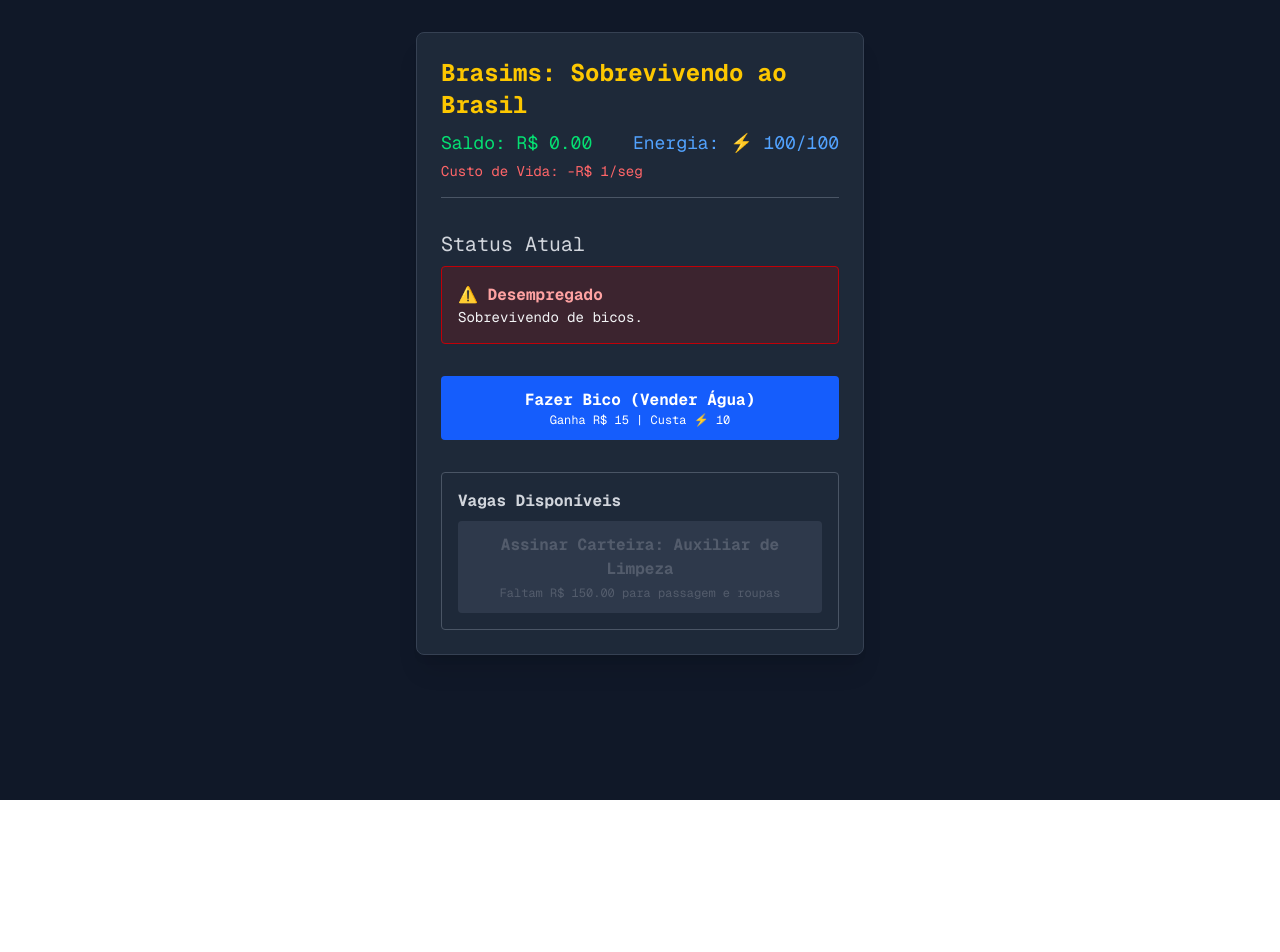
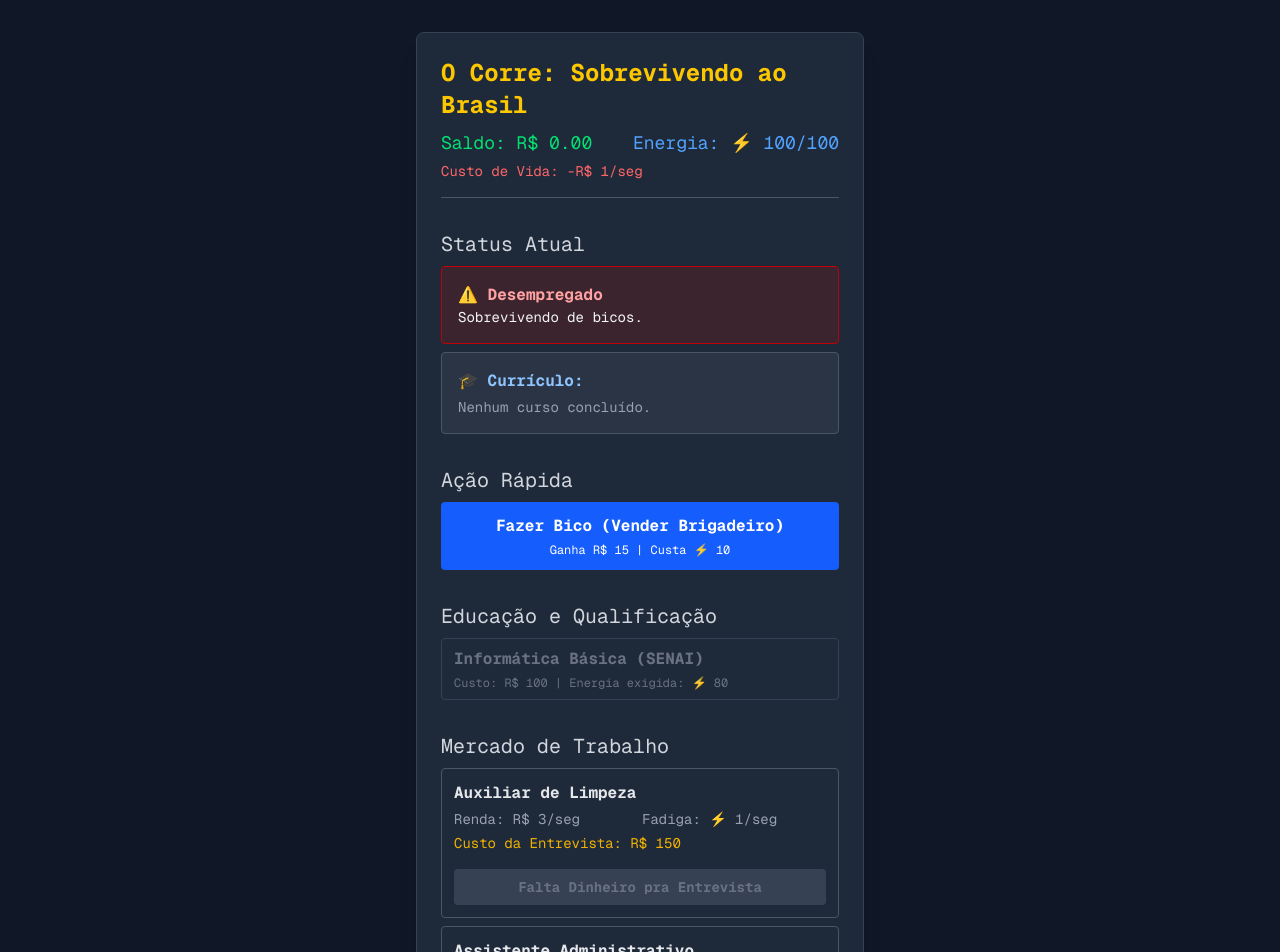
Before and after one commit to milrren/brasilian-social-sim, a Next.js app: page / in a window 1280 px wide. Shown: the top 952 px of the page. Before the commit the page ends 800 px from the top, so only its background shows below. Built offline with nearby package versions, Linux system fonts and the light colour scheme.

Commit message:
feat: v2

```diff
--- a/src/app/page.tsx
+++ b/src/app/page.tsx
@@ -1,13 +1,16 @@
 "use client";
 
 import { useGameLoop } from '../core/hooks/useGameLoop';
-import { fazerBico, assinarCarteira } from '../core/state/actions';
-import { JOBS, BICO_ENERGY_COST, BICO_REWARD, COST_OF_LIVING_PER_TICK } from '../core/constants';
+import { fazerBico, assinarCarteira, fazerCurso } from '../core/state/actions';
+import { JOBS, COURSES, BICO_ENERGY_COST, BICO_REWARD, COST_OF_LIVING_PER_TICK } from '../core/constants';
 
 export default function OCorreApp() {
   const { state, dispatch } = useGameLoop();
 
-  // Derivando dados para a UI baseados no estado puro
+  // Garante que array de cursos exista (caso o initial state demore a hidratar)
+  const completedCourses = state.completedCourses || [];
+
+  // Derivando dados para a UI
   const isEmployed = state.currentJobId !== null;
   const currentJob = isEmployed ? JOBS[state.currentJobId!] : null;
   const canDoBico = state.energy >= BICO_ENERGY_COST;
@@ -16,9 +19,9 @@ export default function OCorreApp() {
     <main className="min-h-screen bg-gray-900 text-gray-100 p-8 font-mono flex flex-col items-center">
       <div className="max-w-md w-full bg-gray-800 p-6 rounded-lg shadow-xl border border-gray-700">
 
-        {/* CABEÇALHO: Onde o filho chora e a mãe não vê */}
+        {/* CABEÇALHO */}
         <header className="mb-8 border-b border-gray-600 pb-4">
-          <h1 className="text-2xl font-bold text-yellow-400 mb-2">Brasims: Sobrevivendo ao Brasil</h1>
+          <h1 className="text-2xl font-bold text-yellow-400 mb-2">O Corre: Sobrevivendo ao Brasil</h1>
           <div className="flex justify-between text-lg">
             <span className="text-green-400">Saldo: R$ {state.money.toFixed(2)}</span>
             <span className="text-blue-400">Energia: ⚡ {state.energy}/100</span>
@@ -26,65 +29,152 @@ export default function OCorreApp() {
           <p className="text-sm text-red-400 mt-1">Custo de Vida: -R$ {COST_OF_LIVING_PER_TICK}/seg</p>
         </header>
 
-        {/* STATUS: O que você é no momento? */}
+        {/* STATUS ATUAL */}
         <section className="mb-8">
           <h2 className="text-xl text-gray-300 mb-2">Status Atual</h2>
+
+          {/* Emprego */}
           {isEmployed ? (
-            <div className="bg-green-900/30 p-4 rounded border border-green-700">
-              <p className="font-bold text-green-300">🏢 Empregado: {currentJob?.name}</p>
+            <div className="bg-green-900/30 p-4 rounded border border-green-700 mb-2">
+              <p className="font-bold text-green-300">🏢 Cargo: {currentJob?.name}</p>
               <p className="text-sm">Renda: +R$ {currentJob?.salaryPerTick}/seg</p>
               <p className="text-sm text-yellow-500">Fadiga: -⚡ {currentJob?.energyCostPerTick}/seg</p>
             </div>
           ) : (
-            <div className="bg-red-900/30 p-4 rounded border border-red-700">
+            <div className="bg-red-900/30 p-4 rounded border border-red-700 mb-2">
               <p className="font-bold text-red-300">⚠️ Desempregado</p>
               <p className="text-sm">Sobrevivendo de bicos.</p>
             </div>
           )}
+
+          {/* Currículo */}
+          <div className="bg-gray-700/50 p-4 rounded border border-gray-600">
+            <p className="font-bold text-blue-300 mb-1">🎓 Currículo:</p>
+            {completedCourses.length > 0 ? (
+              <ul className="list-disc list-inside text-sm text-gray-300">
+                {completedCourses.map(id => (
+                  <li key={id}>{COURSES[id]?.name}</li>
+                ))}
+              </ul>
+            ) : (
+              <p className="text-sm text-gray-400">Nenhum curso concluído.</p>
+            )}
+          </div>
         </section>
 
-        {/* AÇÕES: Onde o suor escorre */}
-        <section className="flex flex-col gap-4">
+        {/* O CORRE MANUAL */}
+        <section className="mb-8">
+          <h2 className="text-xl text-gray-300 mb-2">Ação Rápida</h2>
           <button
             onClick={() => dispatch(fazerBico)}
             disabled={!canDoBico}
-            className={`py-3 px-4 rounded font-bold transition-colors ${canDoBico
+            className={`w-full py-3 px-4 rounded font-bold transition-colors ${
+              canDoBico
                 ? 'bg-blue-600 hover:bg-blue-500 text-white'
                 : 'bg-gray-700 text-gray-500 cursor-not-allowed'
             }`}
           >
-            Fazer Bico (Vender Água)
-            <span className="block text-xs font-normal">
+            Fazer Bico (Vender Brigadeiro)
+            <span className="block text-xs font-normal mt-1">
               Ganha R$ {BICO_REWARD} | Custa ⚡ {BICO_ENERGY_COST}
             </span>
           </button>
+        </section>
 
-          {!isEmployed && (
-            <div className="mt-4 p-4 border border-gray-600 rounded bg-gray-800">
-              <h3 className="text-gray-300 font-bold mb-2">Vagas Disponíveis</h3>
-              {Object.values(JOBS).map(job => {
-                const canAfford = state.money >= job.upfrontCost;
+        {/* EDUCAÇÃO (SENAI / CURSOS) */}
+        <section className="mb-8">
+          <h2 className="text-xl text-gray-300 mb-2">Educação e Qualificação</h2>
+          <div className="flex flex-col gap-2">
+            {Object.values(COURSES).map(course => {
+              const isCompleted = completedCourses.includes(course.id);
+              const canAfford = state.money >= course.cost && state.energy >= course.energyCost;
+
               return (
                 <button
-                    key={job.id}
-                    onClick={() => dispatch(assinarCarteira(job.id))}
-                    disabled={!canAfford}
-                    className={`w-full py-3 px-4 rounded font-bold transition-colors flex flex-col items-center ${canAfford
-                        ? 'bg-green-700 hover:bg-green-600 text-white'
-                        : 'bg-gray-700 text-gray-500 cursor-not-allowed opacity-70'
+                  key={course.id}
+                  onClick={() => dispatch(fazerCurso(course.id))}
+                  disabled={isCompleted || !canAfford}
+                  className={`w-full py-2 px-3 rounded text-left transition-colors border ${
+                    isCompleted
+                      ? 'bg-gray-800 border-green-500 text-gray-400 cursor-not-allowed'
+                      : canAfford
+                        ? 'bg-indigo-900 border-indigo-500 hover:bg-indigo-800 text-white'
+                        : 'bg-gray-800 border-gray-700 text-gray-500 cursor-not-allowed'
                   }`}
                 >
-                    <span>Assinar Carteira: {job.name}</span>
-                    <span className="text-xs font-normal mt-1">
-                      {canAfford
-                        ? 'Ir para entrevista!'
-                        : `Faltam R$ ${(job.upfrontCost - state.money).toFixed(2)} para passagem e roupas`}
-                    </span>
+                  <div className="font-bold flex justify-between">
+                    <span>{course.name}</span>
+                    {isCompleted && <span className="text-green-500 text-sm">✓ Concluído</span>}
+                  </div>
+                  {!isCompleted && (
+                    <div className="text-xs mt-1">
+                      Custo: R$ {course.cost} | Energia exigida: ⚡ {course.energyCost}
+                    </div>
+                  )}
                 </button>
               );
             })}
           </div>
+        </section>
+
+        {/* MERCADO DE TRABALHO */}
+        <section>
+          <h2 className="text-xl text-gray-300 mb-2">Mercado de Trabalho</h2>
+          <div className="flex flex-col gap-2">
+            {Object.values(JOBS).map(job => {
+              const isCurrentJob = state.currentJobId === job.id;
+              const hasRequirements = job.requiredCourses.every(req => completedCourses.includes(req));
+              const canAffordUpfront = state.money >= job.upfrontCost;
+              const canHire = !isCurrentJob && hasRequirements && canAffordUpfront;
+
+              return (
+                <div key={job.id} className="p-3 border border-gray-600 rounded bg-gray-800 text-sm">
+                  <div className="font-bold text-gray-200 text-base mb-1">{job.name}</div>
+                  <div className="grid grid-cols-2 gap-1 text-gray-400 mb-2">
+                    <span>Renda: R$ {job.salaryPerTick}/seg</span>
+                    <span>Fadiga: ⚡ {job.energyCostPerTick}/seg</span>
+                    <span className="col-span-2 text-yellow-500">
+                      Custo da Entrevista: R$ {job.upfrontCost}
+                    </span>
+                  </div>
+
+                  {job.requiredCourses.length > 0 && (
+                    <div className="mb-2 text-xs">
+                      <span className="font-bold text-blue-300">Requisitos: </span>
+                      {job.requiredCourses.map(req => {
+                        const hasCourse = completedCourses.includes(req);
+                        return (
+                          <span key={req} className={hasCourse ? 'text-green-400' : 'text-red-400'}>
+                            {COURSES[req]?.name} {hasCourse ? '✓' : '✗'}
+                          </span>
+                        );
+                      })}
+                    </div>
                   )}
+
+                  <button
+                    onClick={() => dispatch(assinarCarteira(job.id))}
+                    disabled={!canHire}
+                    className={`w-full py-2 px-4 rounded font-bold transition-colors mt-2 ${
+                      isCurrentJob
+                        ? 'bg-green-800 text-green-300 cursor-not-allowed'
+                        : canHire
+                          ? 'bg-green-600 hover:bg-green-500 text-white'
+                          : 'bg-gray-700 text-gray-500 cursor-not-allowed'
+                    }`}
+                  >
+                    {isCurrentJob
+                      ? 'Cargo Atual'
+                      : !hasRequirements
+                        ? 'Faltam Requisitos'
+                        : !canAffordUpfront
+                          ? 'Falta Dinheiro pra Entrevista'
+                          : 'Ir para Entrevista!'}
+                  </button>
+                </div>
+              );
+            })}
+          </div>
         </section>
 
       </div>
--- a/src/core/constants/index.ts
+++ b/src/core/constants/index.ts
@@ -1,4 +1,4 @@
-import { Job } from '../types';
+import { Job, Course } from '../types';
 
 // A velocidade que o tempo passa e a vida cobra (1 segundo)
 export const TICK_RATE_MS = 1000;
@@ -12,6 +12,15 @@ export const COST_OF_LIVING_PER_TICK = 1; // O dreno infinito de dinheiro
 export const BICO_REWARD = 15;
 export const BICO_ENERGY_COST = 10;
 
+export const COURSES: Record<string, Course> = {
+  'info-basica': {
+    id: 'info-basica',
+    name: 'Informática Básica (SENAI)',
+    cost: 100,
+    energyCost: 80, // Exige que o jogador esteja quase com energia cheia para estudar
+  }
+};
+
 // Nossa trilha CLT da V1
 export const JOBS: Record<string, Job> = {
   'aux-limpeza': {
@@ -19,6 +28,15 @@ export const JOBS: Record<string, Job> = {
     name: 'Auxiliar de Limpeza',
     salaryPerTick: 3,
     energyCostPerTick: 1, // Exige um pouco de energia constantemente
-    upfrontCost: 150
+    upfrontCost: 150,
+    requiredCourses: [],
+  },
+  'assist-adm': {
+    id: 'assist-adm',
+    name: 'Assistente Administrativo',
+    salaryPerTick: 8,
+    energyCostPerTick: 2,
+    upfrontCost: 300,
+    requiredCourses: ['info-basica'], // A Barreira da V2
   }
 };
--- a/src/core/hooks/useGameLoop.ts
+++ b/src/core/hooks/useGameLoop.ts
@@ -7,6 +7,7 @@ const initialState: PlayerState = {
   money: 0,
   energy: 100,
   currentJobId: null, // Começa desempregado
+  completedCourses: []
 };
 
 export const useGameLoop = () => {
--- a/src/core/state/actions.ts
+++ b/src/core/state/actions.ts
@@ -1,6 +1,6 @@
 import * as R from 'ramda';
 import { PlayerState } from '../types';
-import { BICO_REWARD, BICO_ENERGY_COST, JOBS } from '../constants';
+import { BICO_REWARD, BICO_ENERGY_COST, JOBS, COURSES } from '../constants';
 
 // Ação de clique: Transforma suor em R$
 export const fazerBico = (state: PlayerState): PlayerState => {
@@ -13,20 +13,38 @@ export const fazerBico = (state: PlayerState): PlayerState => {
   })(state) as PlayerState;
 };
 
+// NOVO: Ação de Estudar
+export const fazerCurso = (courseId: string) => (state: PlayerState): PlayerState => {
+  const course = COURSES[courseId];
+
+  // Validações: O curso existe? Tem dinheiro? Tem energia? Já fez o curso?
+  if (!course) return state;
+  if (state.money < course.cost || state.energy < course.energyCost) return state;
+  if (R.includes(courseId, state.completedCourses || [])) return state;
+
+  // Evoluímos o estado subtraindo os custos e inserindo (append) o ID no currículo
+  return R.evolve({
+    money: R.subtract(R.__, course.cost),
+    energy: R.subtract(R.__, course.energyCost),
+    completedCourses: R.append(courseId)
+  })(state) as PlayerState;
+};
+
 // Transição de estado: Mudança de emprego
 export const assinarCarteira = (jobId: string) => (state: PlayerState): PlayerState => {
   const job = JOBS[jobId];
-
-  // Barreira de validação: Se não existe o job ou não tem dinheiro, retorna o estado intacto
   if (!job || state.money < job.upfrontCost) return state;
 
-  // R.pipe encadeia as transformações:
-  // 1. Atualiza o ID do emprego
-  // 2. Deduz o custo da entrevista do saldo
+  // Usa R.all para garantir que TODOS os cursos exigidos estão no currículo do jogador
+  const hasRequirements = R.all(
+    (req) => R.includes(req, state.completedCourses),
+    job.requiredCourses
+  );
+
+  if (!hasRequirements) return state;
+
   return R.pipe(
     R.assoc('currentJobId', jobId),
-    R.evolve({
-      money: R.subtract(R.__, job.upfrontCost)
-    })
+    R.evolve({ money: R.subtract(R.__, job.upfrontCost) })
   )(state) as PlayerState;
 };
--- a/src/core/types/index.ts
+++ b/src/core/types/index.ts
@@ -1,14 +1,22 @@
-// Define o esqueleto do nosso estado único e imutável
+export interface Course {
+  id: string;
+  name: string;
+  cost: number;        // Custo financeiro (R$)
+  energyCost: number;  // Custo de fadiga (⚡)
+}
+
 export interface Job {
   id: string;
   name: string;
   salaryPerTick: number;     // R$ ganho por segundo
   energyCostPerTick: number; // Fadiga gasta por segundo
   upfrontCost: number;
+  requiredCourses: string[];
 }
 
 export interface PlayerState {
   money: number;
   energy: number;
   currentJobId: string | null; // null = desempregado
+  completedCourses: string[];
 }
```
Lines whose indentation alone changed are shown as unchanged.
